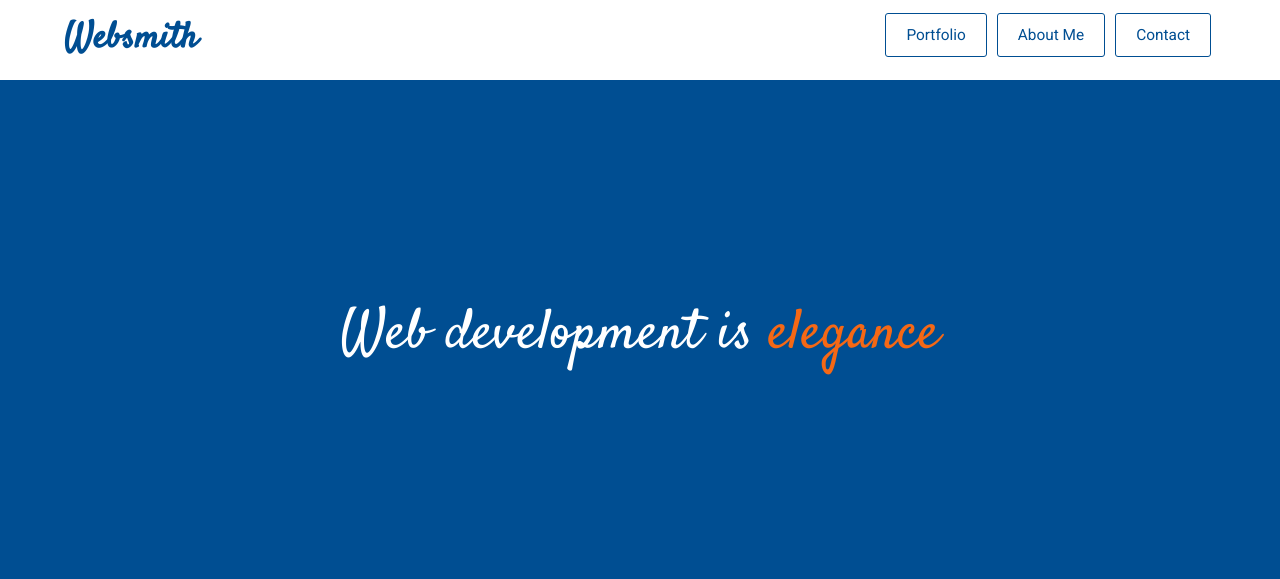
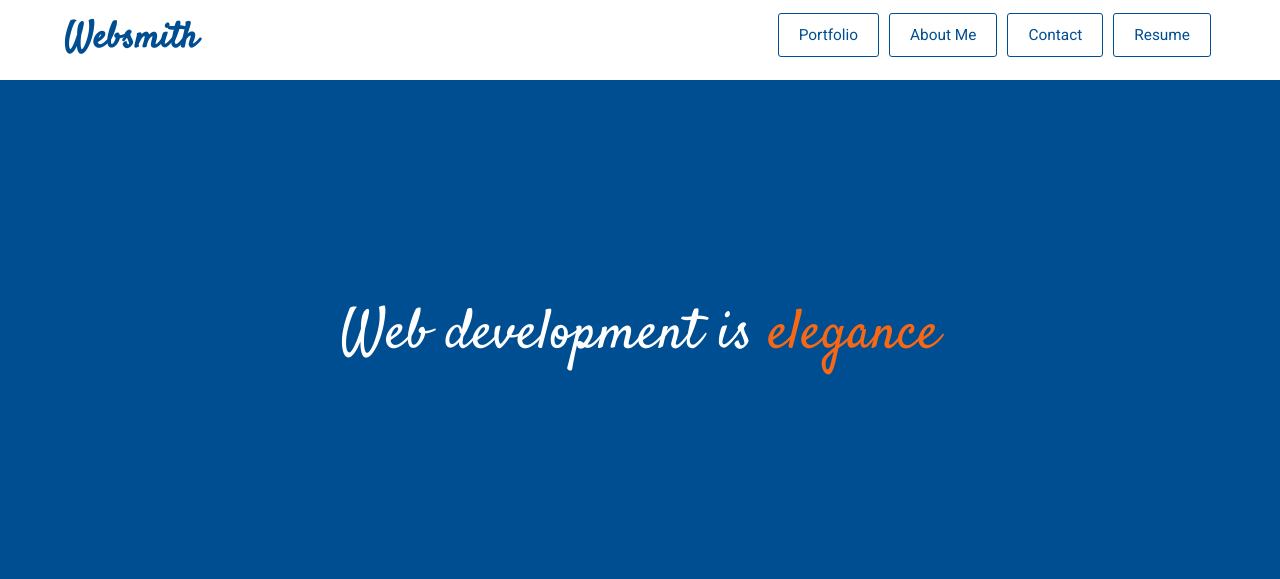
Before and after one commit to FredrikOseberg/websmith, a PHP site: page / in a window 1280 px wide. Shown: the top 579 px of the page. Run offline with PHP 8.4, Linux system fonts and the light colour scheme; some libraries are stand-ins or nearby versions.

Commit message:
Added CV to nav

```diff
--- a/css/app.css
+++ b/css/app.css
@@ -449,7 +449,6 @@ a, a:focus, a:visited, a:hover, a:active {
 	height: 250px;
 	width: 4px;
 	transform: translateY(-50px);
-	z-index: -1;
 }
 
 .process-item-shadow {
--- a/home.html
+++ b/home.html
@@ -28,6 +28,9 @@
 					</li>
 					<li class="main-nav-links">
 						<a href="#contact-me">Contact</a>
+					</li>
+					<li class="main-nav-links">
+						<a href="https://fredrikoseberg.github.io/resume/" rel="noopener" target="_blank">Resume</a>
 					</li>
 					<li class="mobile-navigation">
 						<i class="fa fa-bars" id="mobile-nav"></i>
--- a/package.json
+++ b/package.json
@@ -22,5 +22,9 @@
     "url-loader": "^0.5.9",
     "webpack": "^3.0.0",
     "webpack-dev-server": "^2.5.0"
+  },
+  "dependencies": {
+    "react": "^15.6.1",
+    "react-dom": "^15.6.1"
   }
 }
```
Also changed, not shown: img/fredrik.jpg (deleted).
